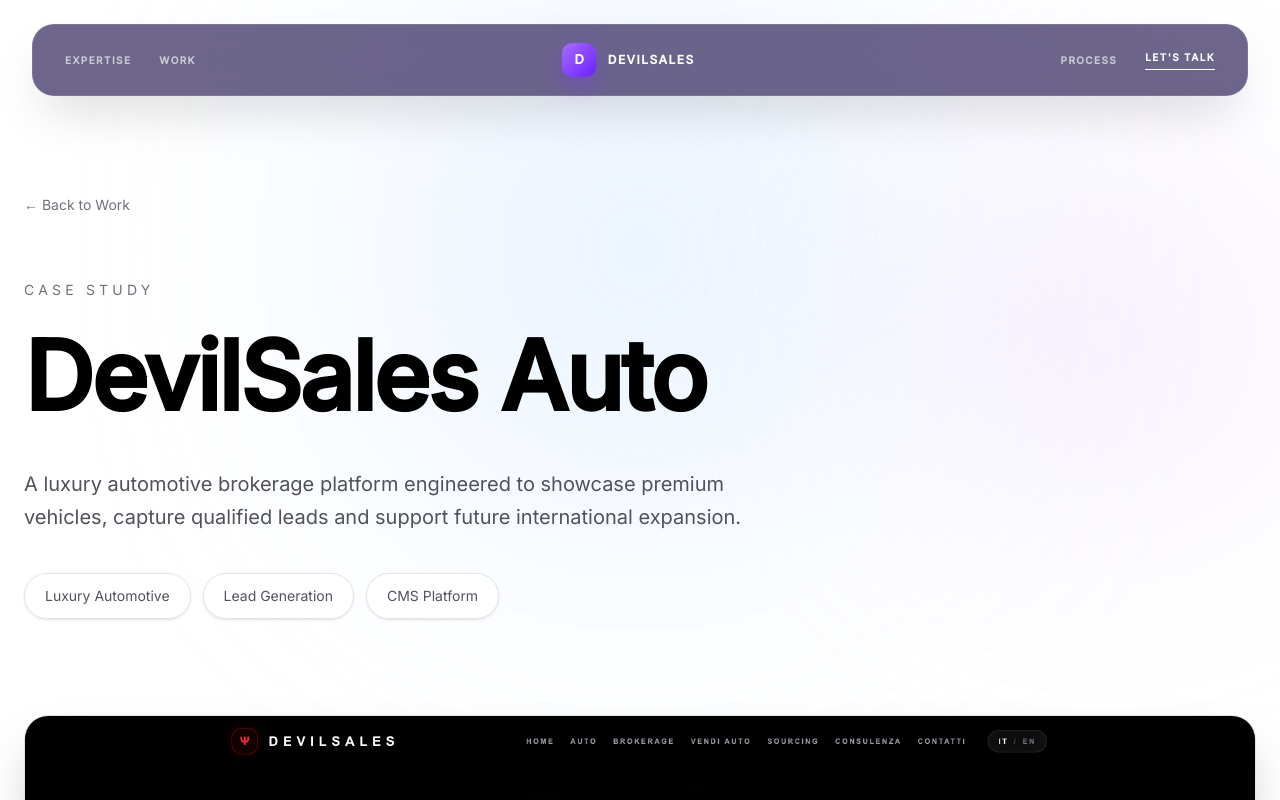
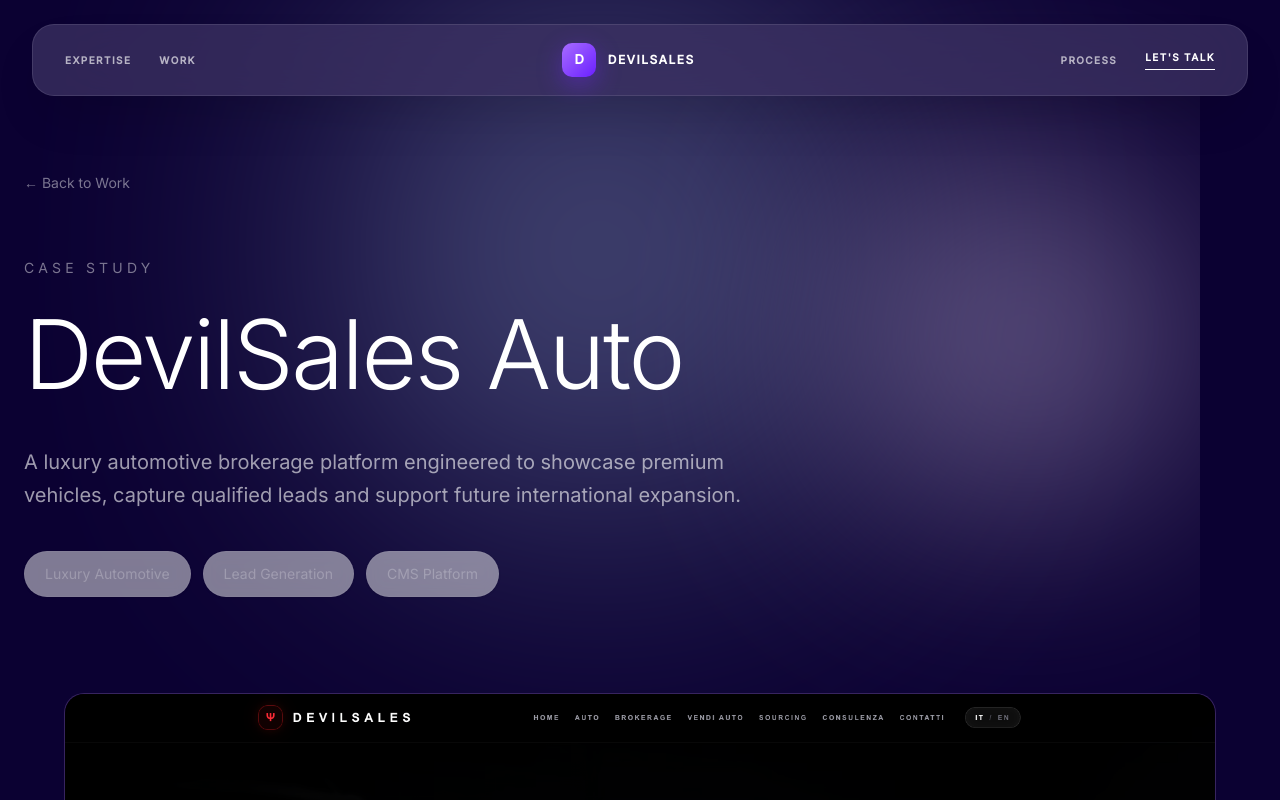
Before and after one commit to maxcode34423242323/devsales-web, a Next.js app: page /work/devilsales-auto in a window 1280 px wide. Shown: the top 800 px of the page. Built offline with nearby package versions, Linux system fonts and the light colour scheme.

Commit message:
Apply Mixar design system to app/work/devilsales-auto/page.tsx

```diff
--- a/app/work/devilsales-auto/page.tsx
+++ b/app/work/devilsales-auto/page.tsx
@@ -22,7 +22,7 @@
   ];
 
   return (
-    <main className="min-h-screen bg-white text-black">
+    <main className="case-page min-h-screen">
       <Navbar />
 
       <section className="relative overflow-hidden px-6 pb-24 pt-48">
```
